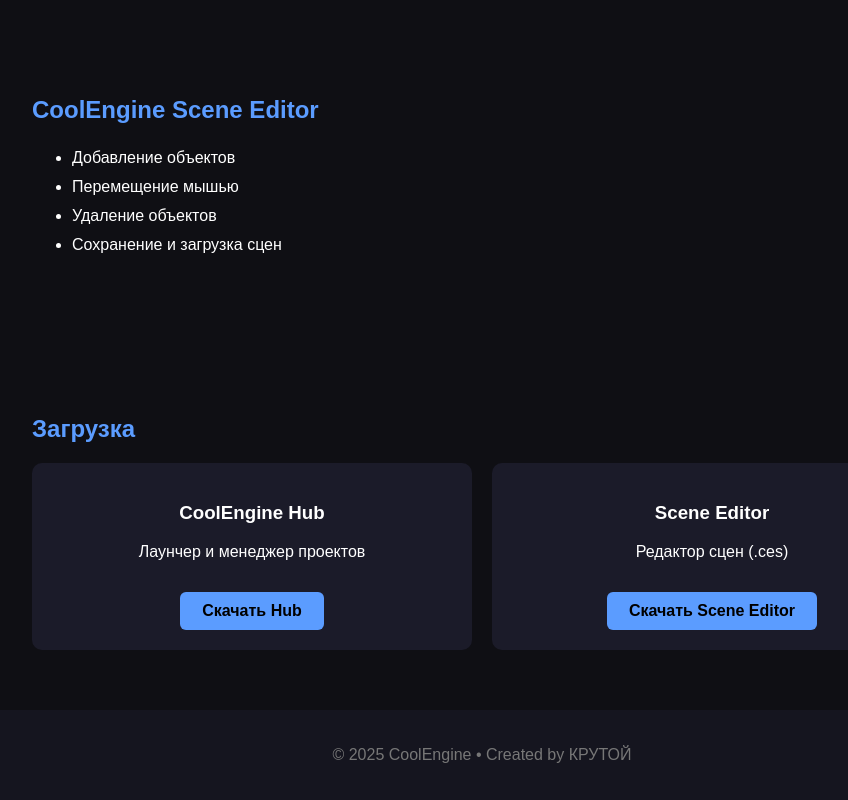
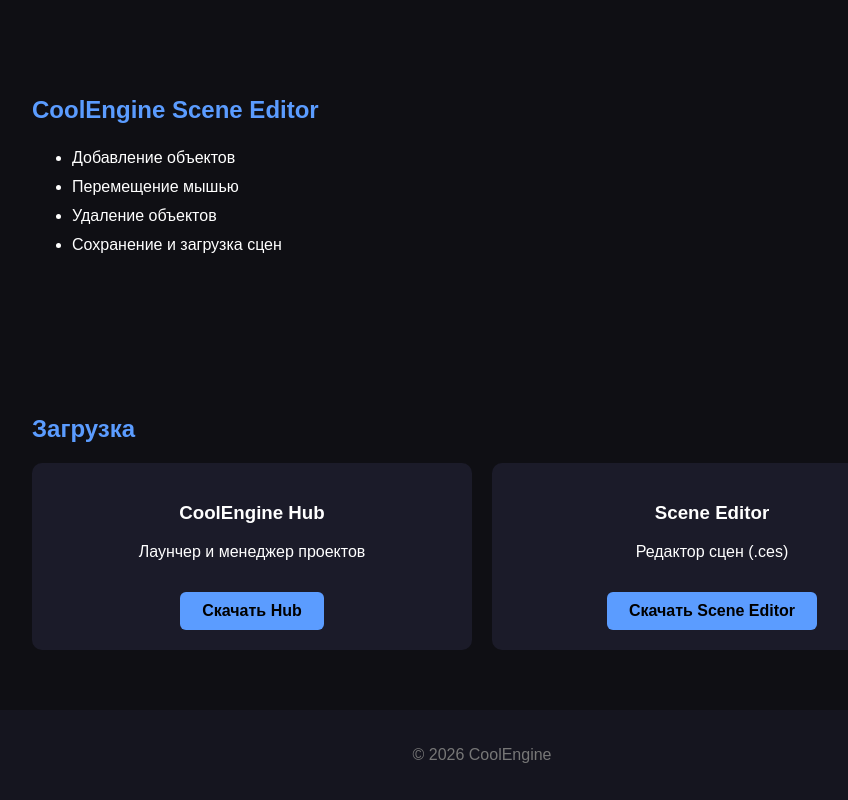
Before and after one commit to coolcoolcool-cketch/CoolEngine, a plain HTML site: page index.html in a window 1280 px wide. Shown: the part 915-1715 px from the top of the page, without its empty margins (158-1006 px from the left). Drawn offline with Linux system fonts and the light colour scheme.

Commit message:
Add files via upload

```diff
--- a/index.html
+++ b/index.html
@@ -74,7 +74,7 @@
 </section>
 
 <footer>
-    <p>© 2025 CoolEngine • Created by КРУТОЙ</p>
+    <p>© 2026 CoolEngine</p>
 </footer>
 
 </body>
```
